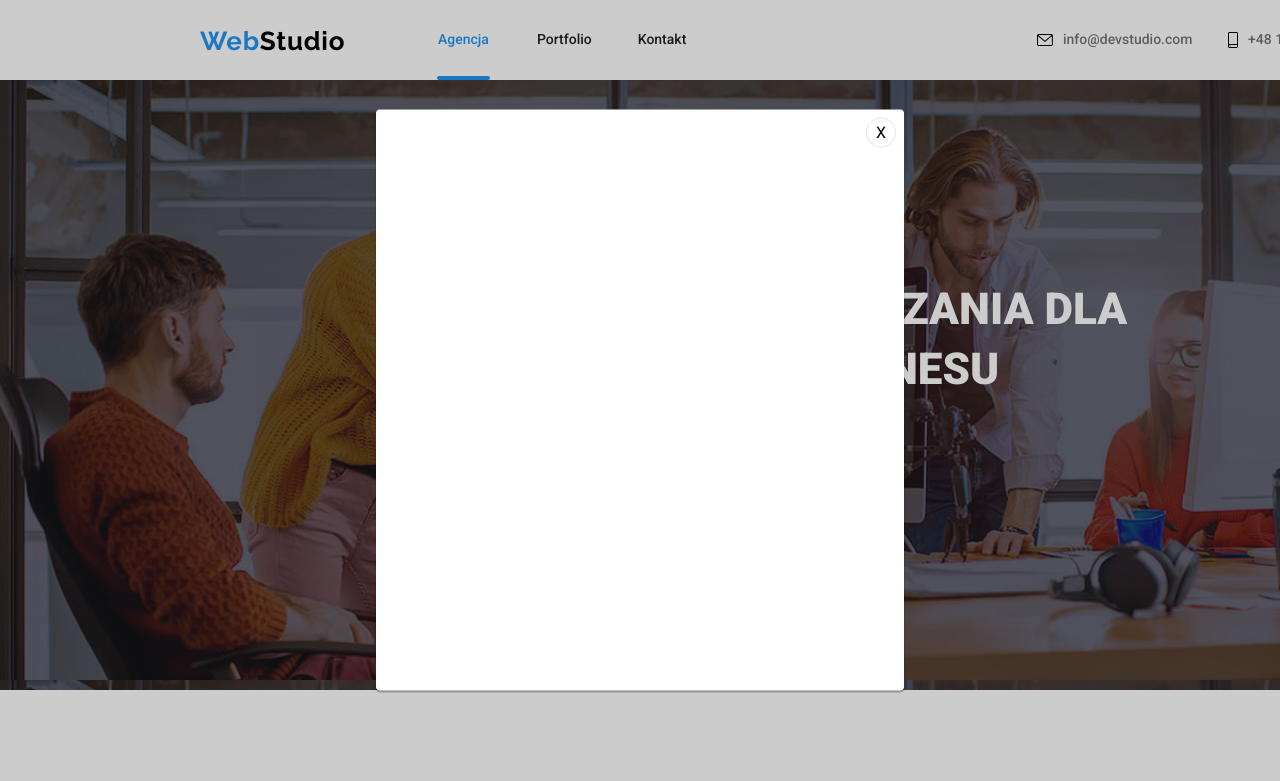
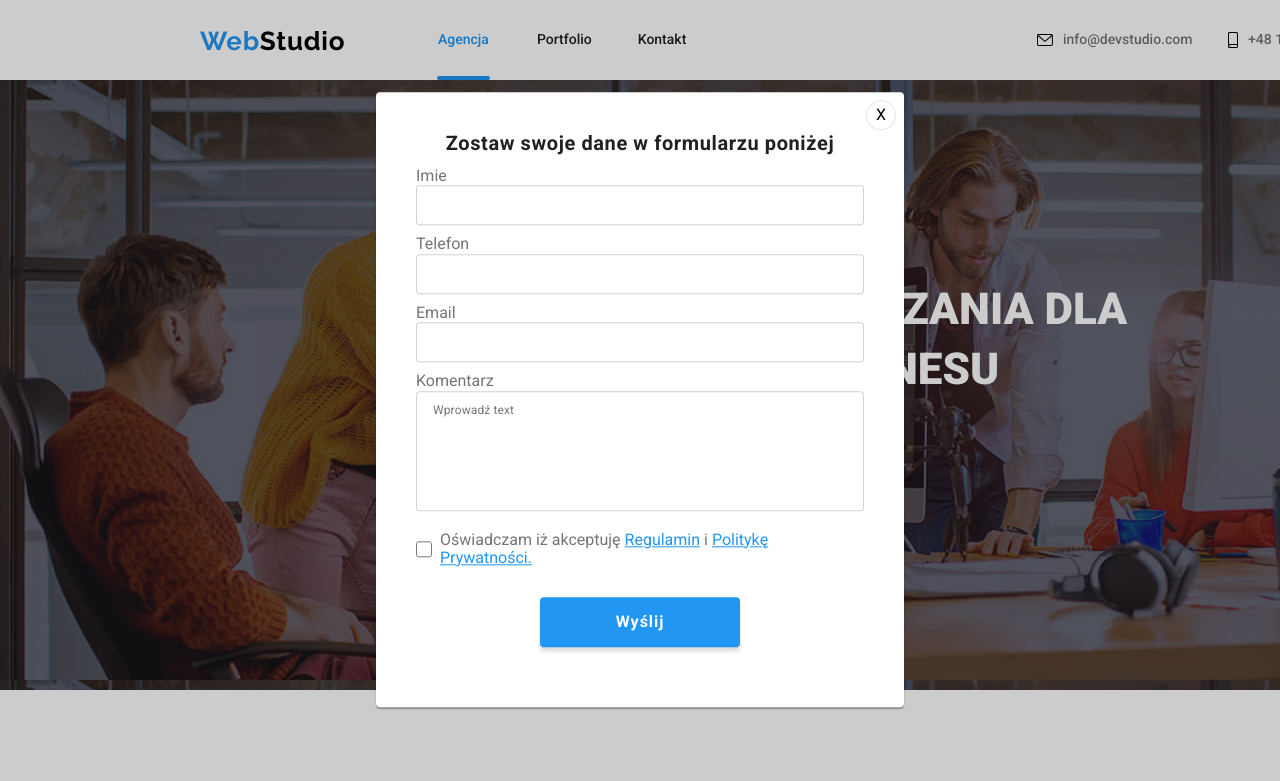
Before and after one commit to AdrianMiarczynski/goit-markup-hw-06, a plain HTML site: page index.html in a window 1280 px wide. Both pictures are taken after a click on the button "Zamów usługe". Shown: the top 781 px of the page. Drawn offline with Linux system fonts and the light colour scheme.

Commit message:
creating modal boxa, added inputs and textarea

```diff
--- a/css/styles.css
+++ b/css/styles.css
@@ -14,6 +14,8 @@
   --color-background-img: #2f303a66;
   --color-icons-social-media: #afb1b8;
   --color-border-icons: #afb1b8;
+  --color-modal-input: rgba(33, 33, 33, 0.2);
+  --color-text-area:  rgba(117, 117, 117, 0.5);
 }
 body {
   position: relative;
@@ -734,3 +736,79 @@ body {
   pointer-events: none;
   transition: 1s;
 }
+.data-form {
+  margin: 40px 40px 12px;
+  font-size: 20px;
+  font-weight: 1.15;
+  letter-spacing: 0.03em;
+  font-style: normal;
+  font-weight: 700;
+  color: var(--color-almost-black);
+  text-align: center;
+}
+.modal-form {
+  display: flex;
+  flex-direction: column;
+  margin: 0px 40px 20px;
+}
+.modal-form :nth-child(4) {
+  display: flex;
+  flex-direction: column;
+}
+.modal-form #user-name,
+.modal-form #telephone,
+.modal-form #email {
+  min-width: 448px;
+  color: var(--color-almost-black);
+  border: 1px solid var(--color-modal-input);
+  border-radius: 4px;
+  min-height: 40px;
+  margin-bottom: 10px;
+  display: flex;
+  flex-direction: column;
+}
+#modal-text-area {
+  margin-bottom: 20px;
+  resize: none;
+  max-width: 448px;
+  min-height: 120px;
+  color: var(--color-almost-black);
+  border: 1px solid var(--color-modal-input);
+  border-radius: 4px;
+  padding: 12px 16px;
+  font-size: 12px;
+  line-height: 1.16;
+  letter-spacing: 0.01em;
+  font-weight: 400;
+  /*color: var(--color-text-area);
+  opacity: 0,12; */
+}
+.modal-checkbox
+{
+  display: flex;
+}
+#agreement
+{
+  min-width: 16px;
+  min-height: 15px;
+  margin-right: 8px;
+  background: var(--color-almost-black);
+}
+.modal-checkbox a
+{
+  color: var(--color-blue);
+}
+.modal-form .modal-button {
+  min-height: 50px;
+  min-width: 200px;
+  margin: 30px 124px 40px;
+  background: var(--color-blue);
+  box-shadow: 0px 4px 4px rgba(0, 0, 0, 0.15);
+  border-radius: 4px;
+  border: none;
+  color: var(--color-background);
+  font-weight: 700;
+  font-size: 16px;
+  line-height: 1.88;
+  letter-spacing: 0.06em;
+}
--- a/index.html
+++ b/index.html
@@ -363,9 +363,31 @@
         </button>
       </form>
     </footer>
+    <!--modal window-->
     <div class="backdrop is-hidden" data-modal>
       <div class="modal">
         <button type="button" class="close-btn" data-modal-close>X</button>
+        <p class="data-form">Zostaw swoje dane w formularzu poniżej</p>
+        <form class="modal-form" action="modal-form" autocomplete="off" novalidate>
+          <label for="user-name">Imie
+            <input type="text" name="name" id="user-name"/>
+          </label>
+          <label for="telephone">Telefon
+              <input type="tel" name="phone-number" id="telephone"/>
+          </label>
+          <label for="email">Email
+          <input type="email" name="email" id="email"/>
+          </label>
+          <label for="modal-text-area">Komentarz
+            <textarea name="comment" id="modal-text-area" placeholder="Wprowadź text"></textarea></label>
+          <label class="modal-checkbox" for="agreement">
+            <input type="checkbox" name="agreement" id="agreement"/><p>
+               Oświadczam iż akceptuję
+              <a href="#">Regulamin</a> i <a href="#">Politykę Prywatności.</a>
+            </p>
+          </label>
+          <button class="modal-button" type="submit">Wyślij</button>
+        </form>
       </div>
     </div>
     <script src="./js/modal.js"></script>
```
